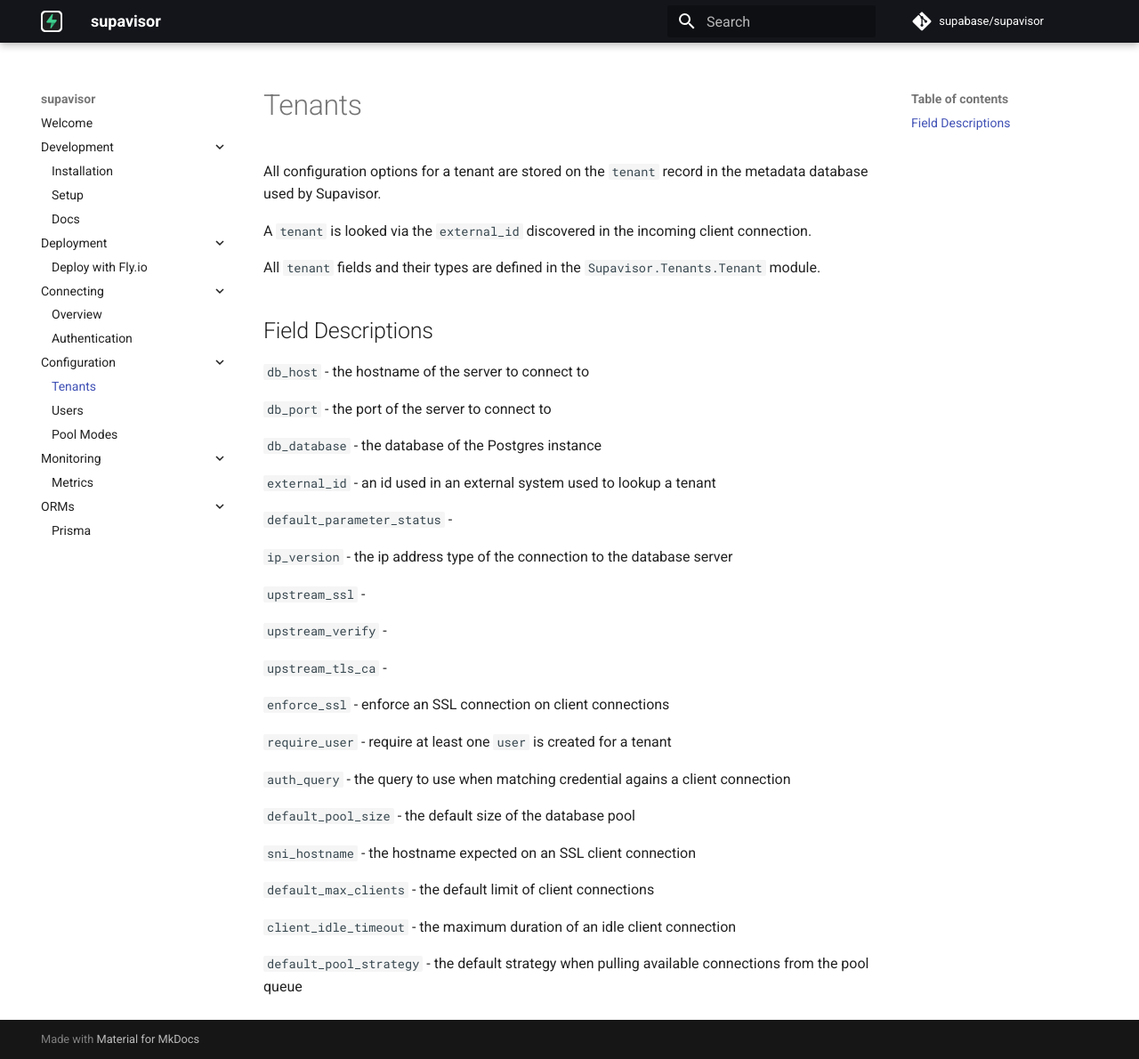
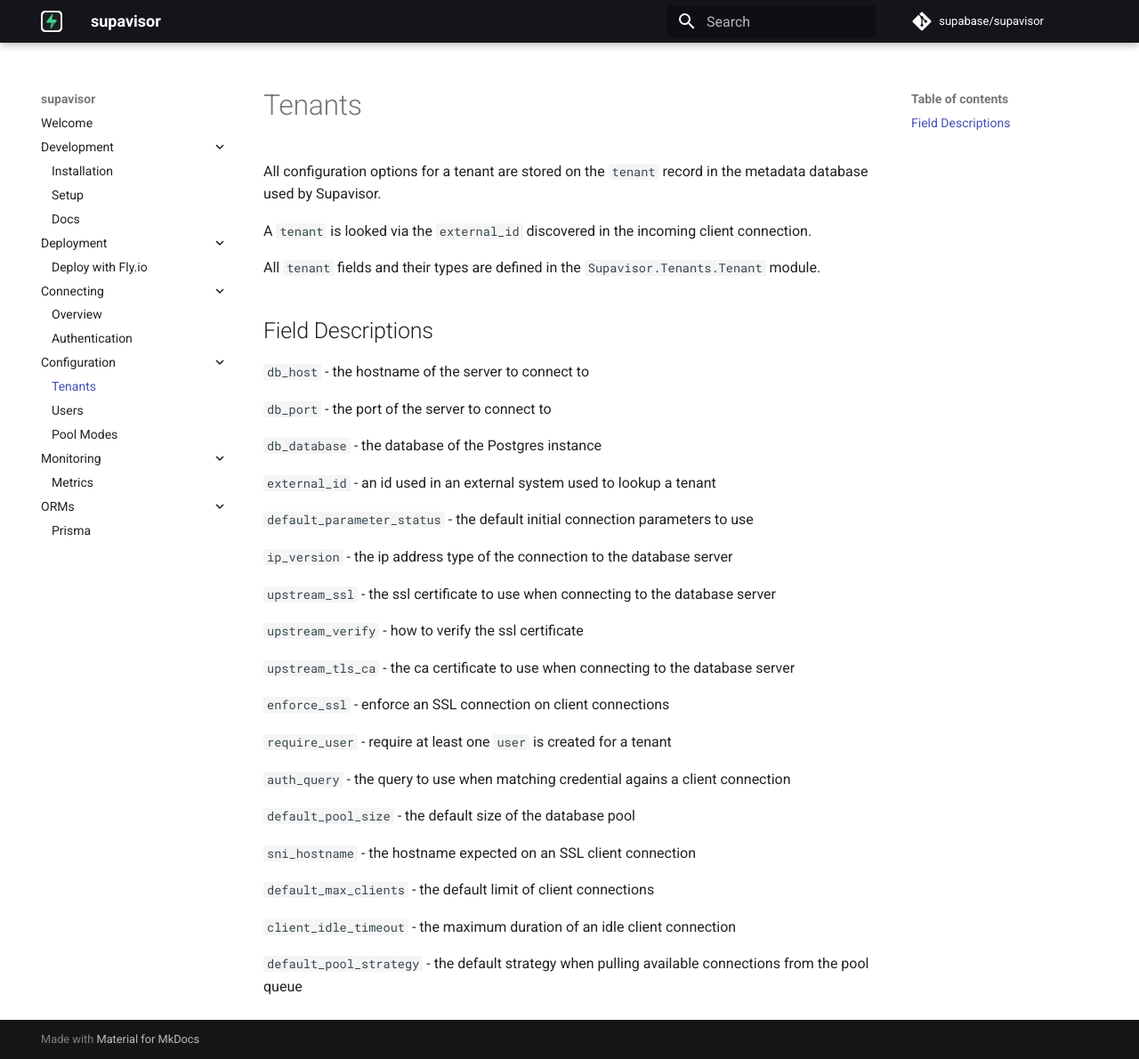
Before and after one commit to supabase/supavisor, an MkDocs documentation site: the page built from docs/configuration/tenants.md, in a window 1280 px wide and 1190 px high. Shown: the whole window at 89% size. Built offline with MkDocs 1.6.1 and Material for MkDocs 9.7.7, drawn with Linux system fonts in a browser that asks for light colours; comment, search, counter and statistics services are not loaded.

Commit message:
fix: missing descriptions

```diff
--- a/docs/configuration/tenants.md
+++ b/docs/configuration/tenants.md
@@ -14,15 +14,15 @@ All `tenant` fields and their types are defined in the `Supavisor.Tenants.Tenant
 
 `external_id` - an id used in an external system used to lookup a tenant
 
-`default_parameter_status` -
+`default_parameter_status` - the default initial connection parameters to use
 
 `ip_version` - the ip address type of the connection to the database server
 
-`upstream_ssl` -
+`upstream_ssl` - the ssl certificate to use when connecting to the database server
 
-`upstream_verify` -
+`upstream_verify` - how to verify the ssl certificate
 
-`upstream_tls_ca` -
+`upstream_tls_ca` - the ca certificate to use when connecting to the database server
 
 `enforce_ssl` - enforce an SSL connection on client connections
 
```
